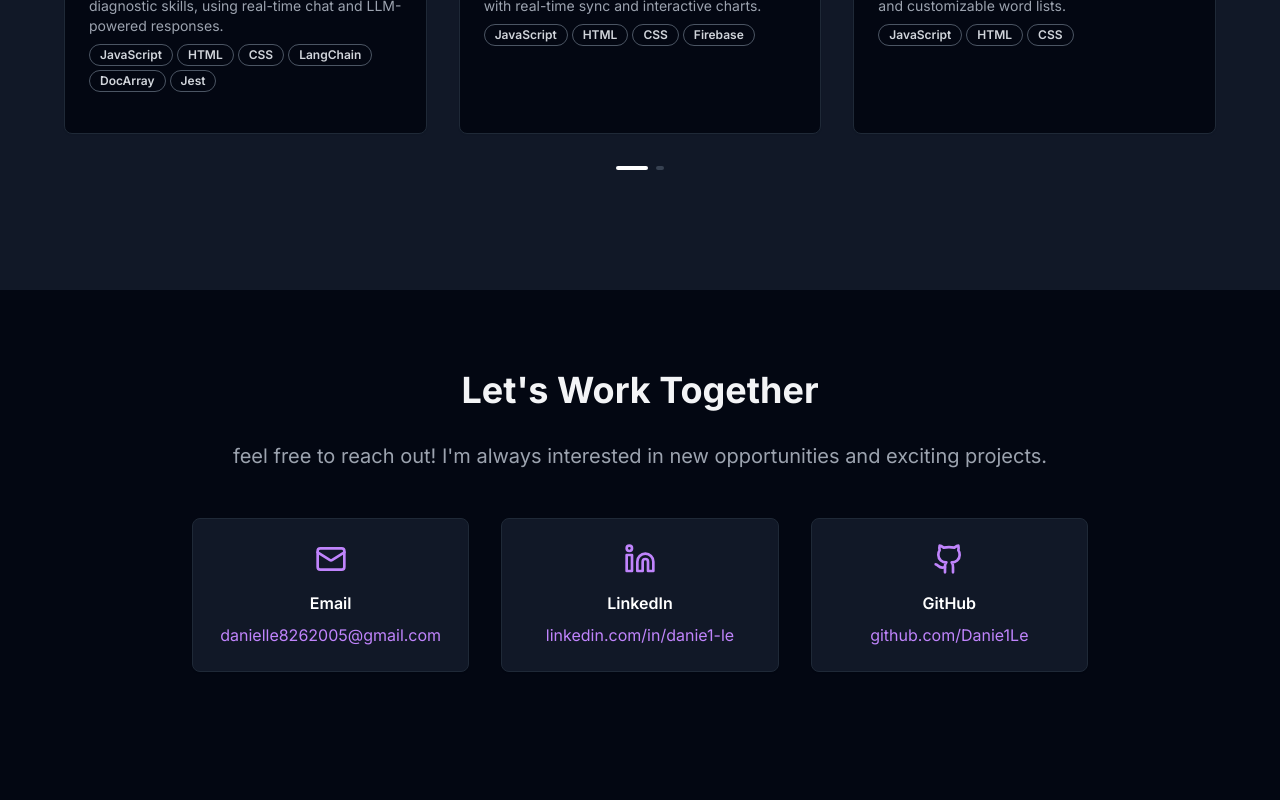
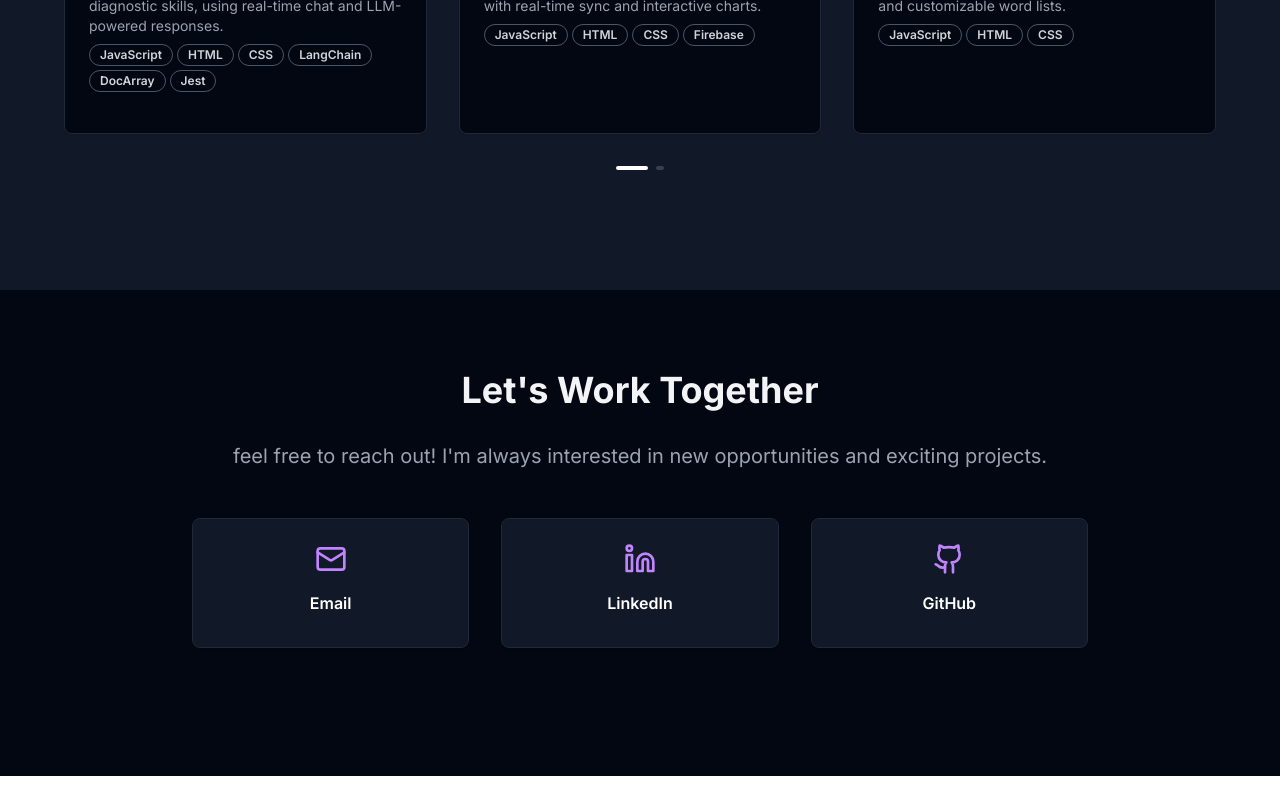
Before and after one commit to Danie1Le/Danie1Le.github.io, a Next.js app: page / in a window 1280 px wide. Shown: the part 2294-3094 px from the top of the page. After the commit the page ends 3070 px from the top, so only its background shows below. Built offline with nearby package versions, Linux system fonts and the light colour scheme.

Commit message:
make card be links on contact section

```diff
--- a/portfolio.tsx
+++ b/portfolio.tsx
@@ -316,29 +316,32 @@ export default function Portfolio() {
           </p>
 
           <div className="grid md:grid-cols-3 gap-8 max-w-4xl mx-auto mb-12">
-            <Card className="bg-gray-900 border-gray-800">
+            <a href="mailto:danielle8262005@gmail.com" className="block">
+              <Card className="bg-gray-900 border-gray-800 cursor-pointer hover:border-gray-600 transition-colors">
                 <CardContent className="pt-6 text-center">
                   <Mail className="w-8 h-8 mx-auto mb-4 text-purple-400" />
                   <h3 className="font-semibold text-white mb-2">Email</h3>
-                <a href="mailto:danielle8262005@gmail.com" className="text-purple-400 hover:underline break-all">danielle8262005@gmail.com</a>
                 </CardContent>
               </Card>
+            </a>
 
-            <Card className="bg-gray-900 border-gray-800">
+            <a href="https://www.linkedin.com/in/danie1-le/" target="_blank" rel="noopener noreferrer" className="block">
+              <Card className="bg-gray-900 border-gray-800 cursor-pointer hover:border-gray-600 transition-colors">
                 <CardContent className="pt-6 text-center">
                   <Linkedin className="w-8 h-8 mx-auto mb-4 text-purple-400" />
                   <h3 className="font-semibold text-white mb-2">LinkedIn</h3>
-                <a href="https://www.linkedin.com/in/danie1-le/" target="_blank" rel="noopener noreferrer" className="text-purple-400 hover:underline break-all">linkedin.com/in/danie1-le</a>
                 </CardContent>
               </Card>
+            </a>
 
-            <Card className="bg-gray-900 border-gray-800">
+            <a href="https://github.com/Danie1Le" target="_blank" rel="noopener noreferrer" className="block">
+              <Card className="bg-gray-900 border-gray-800 cursor-pointer hover:border-gray-600 transition-colors">
                 <CardContent className="pt-6 text-center">
                   <Github className="w-8 h-8 mx-auto mb-4 text-purple-400" />
                   <h3 className="font-semibold text-white mb-2">GitHub</h3>
-                <a href="https://github.com/Danie1Le" target="_blank" rel="noopener noreferrer" className="text-purple-400 hover:underline break-all">github.com/Danie1Le</a>
                 </CardContent>
               </Card>
+            </a>
           </div>
         </div>
       </section>
```
Lines whose indentation alone changed are shown as unchanged.
